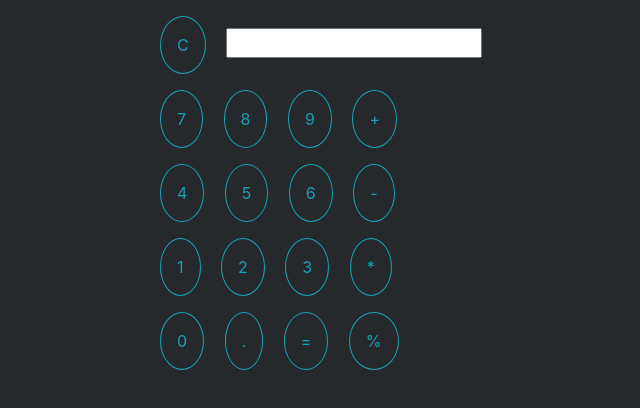
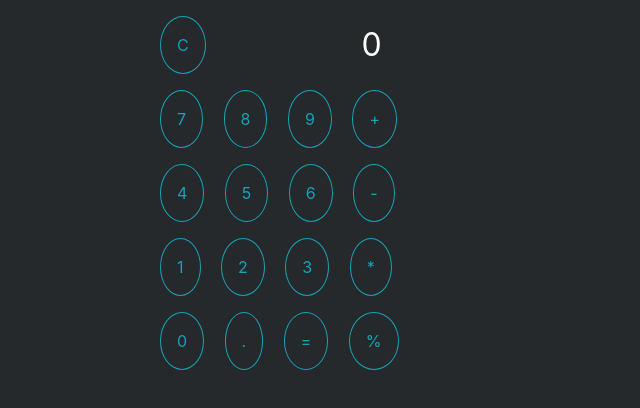
Before and after one commit to djackreuter/calculator, a plain HTML site: page public_html/index.html in a window 1280 px wide. Shown: the whole page, without its empty margins (305-945 px from the left). Drawn offline with nearby package versions, Linux system fonts and the light colour scheme.

Commit message:
changed textbox to a div and adjusted style

```diff
--- a/public_html/css/style.css
+++ b/public_html/css/style.css
@@ -12,3 +12,16 @@ body {
     padding: 1rem;
     margin: 1rem 1rem 1rem 0;
 }
+
+.display {
+    color: white;
+    width: 10rem;
+    height: 2.9rem;
+    position: absolute;
+    display: inline;
+    /* float: right; */
+    top: 1.3rem;
+    font-size: 2rem;
+    text-align: right;
+    overflow: hidden;
+}
--- a/public_html/index.html
+++ b/public_html/index.html
@@ -31,7 +31,7 @@
                 <!-- display pannel -->
                 <div class="col-lg-4">
                     <button type="button" class="btn btn-outline-info" id="clear">C</button>
-                    <input type="text">
+                    <div class="display">0</div>
                 </div><!-- /.col-4 -->
             </div><!-- /.row -->
             <div class="row justify-content-center">
```
